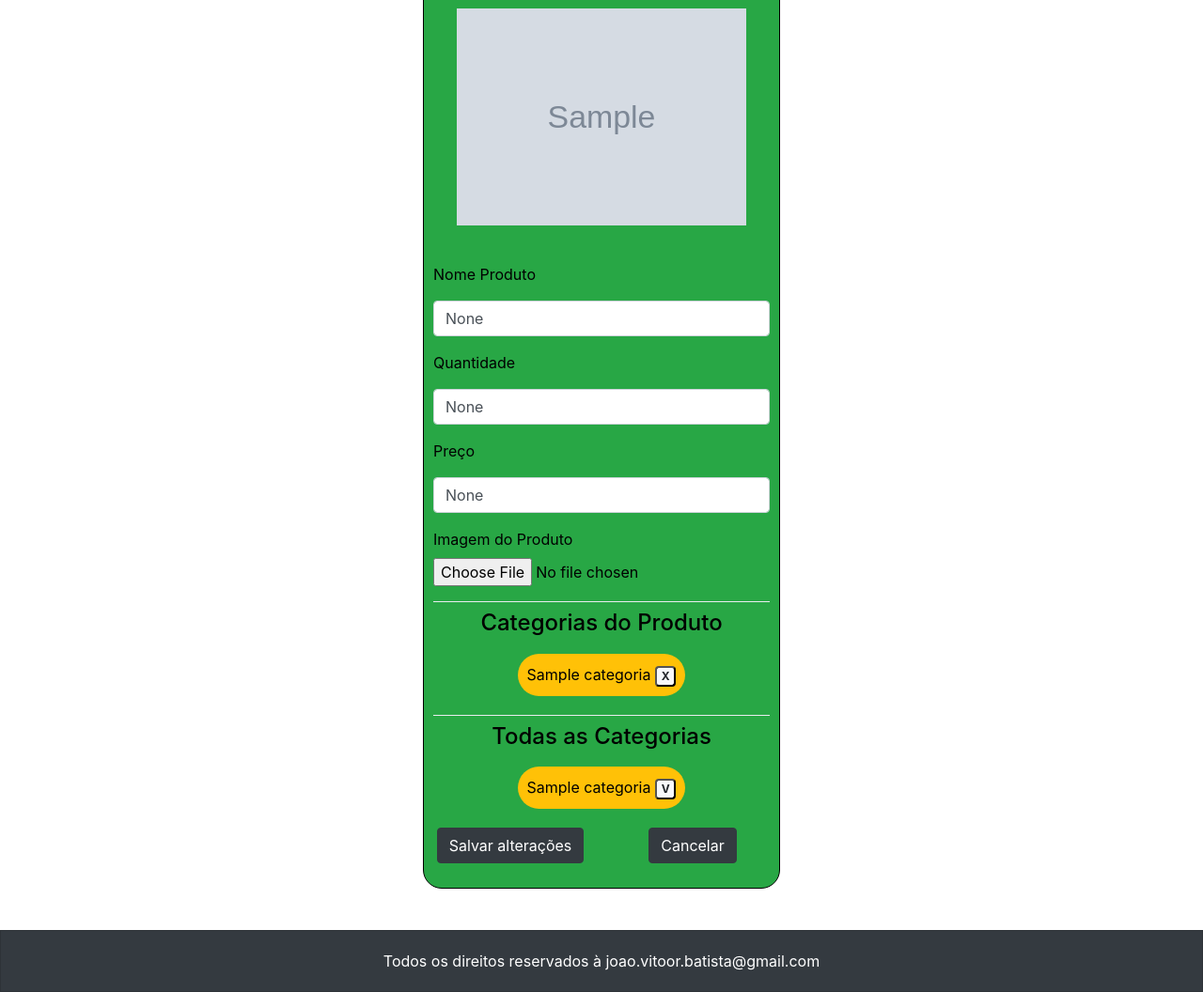
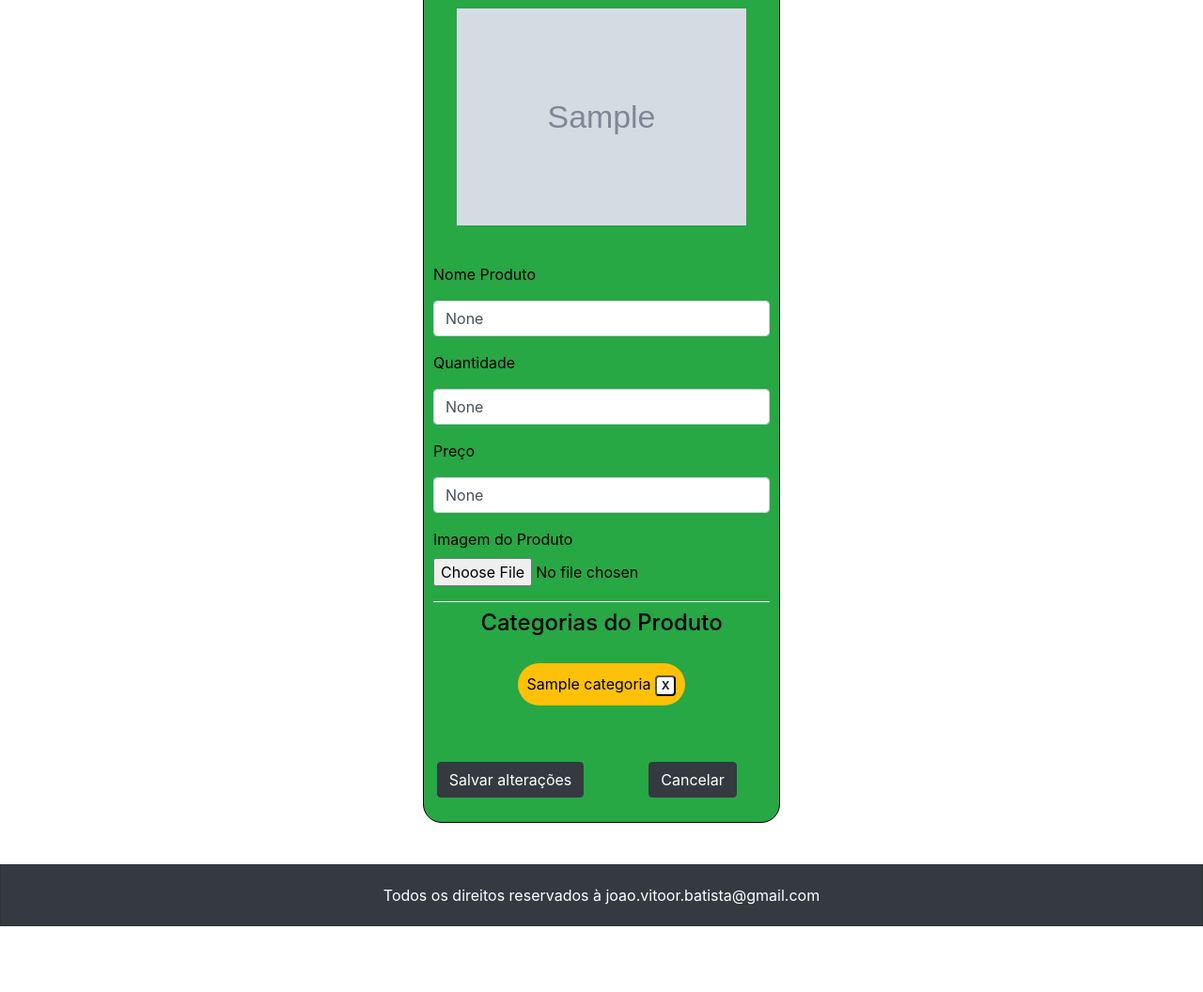
Before and after one commit to jvbnascimento/ecommerce, a Flask app: template app/templates/editar_produto.html in a window 1280 px wide. Shown: the part 197-1253 px from the top of the page at 94% size. After the commit the page ends 1183 px from the top, so only its background shows below. Run offline with Flask 2, Linux system fonts and the light colour scheme; tables that the repository leaves empty hold one stand-in row (values such as "Sample post"); the template is opened without the code that fills it: values that come from a table or form of the project are taken from there, most other values are stand-ins (such as "Sample title", 1, 10 or a date in 2020); grey boxes marked "Sample" are stand-in pictures; parts of the project's set-up code (start-up, migrations or seed data) failed here and were passed over; some libraries are stand-ins or nearby versions.

Commit message:
Edicação das informações dos produtos com a inclusão e remoção de categorias

```diff
--- a/app/static/js/gerenciar_estoque/adicionar_produto/adicionar_categoria.js
+++ b/app/static/js/gerenciar_estoque/adicionar_produto/adicionar_categoria.js
@@ -1,11 +1,15 @@
 $(document).ready(function () {
+    if ($("#menu-adicionar-categoria").children().length == 0) {
+        $("#todas-categorias").remove();
+    }
+
     $("#menu-adicionar-categoria span button").each(function() {
         $(this).click($(this).attr("id"), adicionar_categoria);
     });
 });
 
 function adicionar_categoria(opcoes) {
-    let input_categorias_selecionadas = $("#form-adicionar-produto form input[name = 'categorias_selecionadas']");
+    let input_categorias_selecionadas = $("form input[name = 'categorias_selecionadas']");
 
     let input_categoria = $("#menu-adicionar-categoria span #" + opcoes.data).parent().children("input");
 
--- a/app/static/js/gerenciar_estoque/adicionar_produto/remover_categoria.js
+++ b/app/static/js/gerenciar_estoque/adicionar_produto/remover_categoria.js
@@ -1,5 +1,26 @@
+$(document).ready(function () {
+    if ($("#menu-categorias-selecionadas").children().length > 0) {
+        $("#menu-categorias-selecionadas span").each(function() {
+            $("form input[name = 'categorias_selecionadas']").val(
+                $("form input[name = 'categorias_selecionadas']").val() +
+                $(this).children("input").attr("name") + "_" +
+                $(this).children("input").val() + ";"
+            );
+
+            $("#menu-adicionar-categoria #" + $(this).children("button").attr("id")).parent().remove();
+        });
+    }
+
+    if ($("#menu-adicionar-categoria").children().length == 0) {
+        $("#todas-categorias").remove();
+    }
+
+    $("#menu-categorias-selecionadas span button").each(function() {
+        $(this).click($(this).parent().children("input").val(), remover_categoria);
+    });
+});
 function remover_categoria(indice) {
-    let input_categorias_selecionadas = $("#form-adicionar-produto form input[name = 'categorias_selecionadas']");
+    let input_categorias_selecionadas = $("form input[name = 'categorias_selecionadas']");
 
     let menu_adicionar_categorias = $("#menu-adicionar-categoria");
     let span_categorias_selecionadas = $("#span_" + indice.data);
--- a/app/templates/editar_produto.html
+++ b/app/templates/editar_produto.html
@@ -1,4 +1,9 @@
 {% extends "modelo_html.html" %}
+
+{% block script_adicional %}
+<script src="../../../static/js/gerenciar_estoque/adicionar_produto/adicionar_categoria.js"></script>
+<script src="../../../static/js/gerenciar_estoque/adicionar_produto/remover_categoria.js"></script>
+{% endblock %}
 
 {% block content %}
 <div id="form-editar-produto">
@@ -62,28 +67,28 @@
 
                         <div class="dropdown-divider"></div>
 
-                        <h4 class="text-center">Categorias do Produto</h4>
+                        <h4 id="categorias-selecionadas" class="text-center">Categorias do Produto</h4>
 
-                        <div class="nav espaco-interno justify-content-center espaco-abaixo-10">
+                        <div id="menu-categorias-selecionadas" class="nav espaco-interno justify-content-center espaco-abaixo-10">
                             {% for cp in produto.categorias_produto %}
-                            <span class="badge-pill bg-warning espaco-interno"> {{ cp.nome }}
-                                <button type="button" name="remover" class="badge badge-light bg-light">
+                            <span id="span_{{ cp.id }}" class="badge-pill bg-warning espaco-interno espaco-externo espaco-externo-vertical-10"> {{ cp.nome }}
+                                <button id="botao_{{ cp.id }}" type="button" name="remover" class="badge badge-light bg-light">
                                     X
                                 </button>
+                                <input type="hidden" name="{{ cp.nome }}" value="{{ cp.id }}" />
                             </span>
                             {% endfor %}
                         </div>
 
-                        <div class="dropdown-divider"></div>
+                        <h4 id="todas-categorias" class="text-center">Todas as Categorias</h4>
 
-                        <h4 class="text-center">Todas as Categorias</h4>
-
-                        <div class="nav espaco-interno justify-content-center espaco-abaixo-10">
+                        <div id="menu-adicionar-categoria" class="nav espaco-interno justify-content-center espaco-abaixo-10">
                             {% for c in categorias %}
-                            <span class="badge-pill bg-warning espaco-interno espaco-externo"> {{ c.nome }}
-                                <button type="button" name="adicionar" class="badge badge-light bg-light">
+                            <span class="badge-pill bg-warning espaco-interno espaco-externo espaco-externo-vertical-10"> {{ c.nome }}
+                                <button type="button" id="botao_{{ c.id }}" name="adicionar" class="badge badge-light bg-light">
                                     V
                                 </button>
+                                <input type="hidden" name="{{ c.nome }}" value="{{ c.id }}" />
                             </span>
                             {% endfor %}
                         </div>
--- a/app/templates/gerenciar_estoque.html
+++ b/app/templates/gerenciar_estoque.html
@@ -155,7 +155,7 @@
 									<input type="file" class="form-control-file" name="imagem" id="exampleInputImagem1">
 								</div>
 
-								<div class="dropdown-divider"></div>
+								<div id="divisor-todas-categorias" class="dropdown-divider"></div>
 
 								<h4 id="todas-categorias" class="text-center">Todas as Categorias</h4>
 
--- a/app/templates/index.html
+++ b/app/templates/index.html
@@ -35,7 +35,7 @@
 
                 <div class="nav espaco-interno justify-content-center">
                     {% for cp in p.categorias_produto %}
-                    <span class="badge-pill bg-warning espaco-interno"> {{ cp.nome }}</span>
+                    <span class="badge-pill bg-warning espaco-interno espaco-externo espaco-abaixo-10"> {{ cp.nome }}</span>
                     {% endfor %}
                 </div>
 
```
Also changed, not shown: app/controllers/editar_produto.py (+13 -1 lines).
